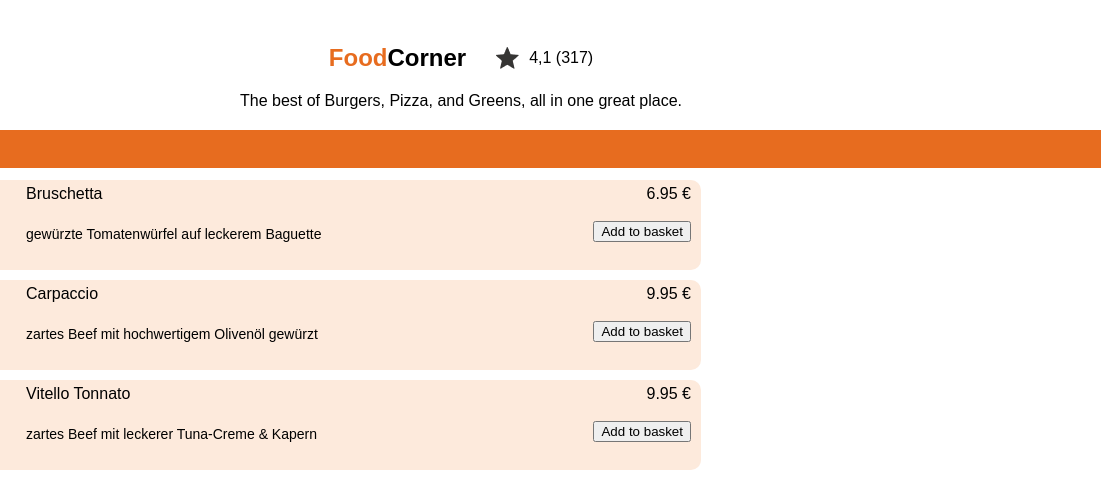
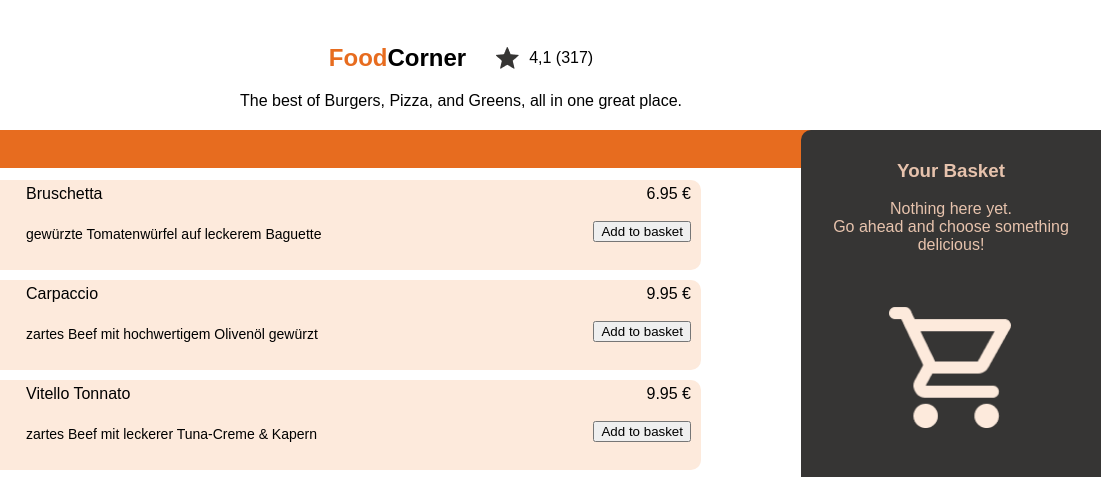
Before and after one commit to cschnorr14/BestellApp, a plain HTML site: page index.html in a window 1280 px wide. Shown: the part 1060-1537 px from the top of the page, 179-1280 px from the left. Drawn offline with Linux system fonts and the light colour scheme.

Commit message:
empty basket space added

```diff
--- a/index.html
+++ b/index.html
@@ -30,8 +30,10 @@
                 <p>The best of Burgers, Pizza, and Greens, all in one great place.</p>
             </div>
 
-            <div class="menu_categories" id="food_categories"></div>
-            <div class="basketContainer" id="basket"></div>
+            <div class="wrapper">
+                <div class="basketContainer" id="basket"></div>
+                <div class="menu_categories" id="food_categories"></div>
+            </div>
         </section>
 
     </div>
--- a/script.js
+++ b/script.js
@@ -84,8 +84,16 @@ function renderDishes() {
     }
 }
 
+function renderEmptyBasket(){
+    let emptyBasketRef = document.getElementById('basket');
+    let basketHtml = "";
+    basketHtml += getEmptyBasketTemplate();
+    emptyBasketRef.innerHTML = basketHtml;
+}
+
 function renderOnload() {
     renderMenuCategories();
     renderMainsCategories();
     renderDishes();
+    renderEmptyBasket();
 }
--- a/style.css
+++ b/style.css
@@ -129,7 +129,6 @@ footer{
 
 .menu_categories{
         font-family: sans-serif;
-
 }
 
 .categoryName{
@@ -137,6 +136,8 @@ footer{
     padding: 5px 80px;
     color: antiquewhite;
     margin-bottom: 12px;
+    width: 100%;
+    box-sizing: border-box;
 }
 
 .mainsName{
@@ -199,6 +200,49 @@ button{
     align-self: flex-end;
 }
 
+.wrapper{
+    width: 100%;
+    position: relative;
+}
+
+#basket{
+    float: right; /*moves basket to the right without cutting the orange bars*/
+    position: sticky;
+    top: 20px; /*distance to top as soon as scrolling starts*/
+    width: 300px;
+    z-index: 999;
+}
+
+.emptyBasket{
+    font-family: sans-serif;
+    text-align: center;
+    background-color: #363534;
+    color: #E7C3AD;
+    padding: 30px 15px;
+    font-size: 16px;
+    border-top-left-radius: 10px;
+    border-bottom-left-radius: 10px;
+    max-height: 750px;
+    width: 100%; /*to completely fill the 300px-width of basket*/
+    margin-left: auto;
+    height: calc(100vh - 140px); /*to adapt automatically to the screen height*/
+    overflow-y: auto;
+    /*bottom: auto;
+    z-index: 999;
+    width: 300px;
+    position: fixed;
+    right: 0px;
+    position: sticky;*/
+    /*float: right; /*moves basket to the right without cutting the orange bars*/
+    /*top: 20px; /*distance to top as soon as scrolling starts*/
+}
+
+.cart{
+    width: 130px;
+    height: 130px;
+    margin-top: 50px;
+}
+
 
 
 
@@ -216,3 +260,18 @@ button{
     margin-right: 200px;
 }
 }
+
+/*responsiveness Einkaufskorb KI-Vorschlag
+@media (max-width: 768px) {
+  .einkaufskorb {
+    top: auto !important; /* Wichtig: Überschreibt den per JS gesetzten top-Wert! */
+    /*bottom: 0;
+    left: 0;
+    right: 0;
+
+    width: 100%;
+    max-height: 45vh; /* Nimmt maximal knapp den halben Bildschirm ein */
+    /*border-radius: 16px 16px 0 0; /* Abgerundete Ecken nur oben */
+    /*box-shadow: 0 -4px 15px rgba(0, 0, 0, 0.15);*/
+  /*}
+}*/
--- a/template.js
+++ b/template.js
@@ -46,7 +46,14 @@ function getAddToBasketTemplate() {
 
 function getEmptyBasketTemplate() {
     return `
-
+    <div class="emptyBasket">
+    <h3>Your Basket</h3>
+    <br>
+    <p>Nothing here yet.<br>
+    Go ahead and choose something<br>
+    delicious!</p>
+    <img class="cart" src="./img/basket/basket.png" alt="cart logo"></img>
+    </div>
     `
 }
 
```
Also changed, not shown: img/basket/basket.png (added), 2 other files.
